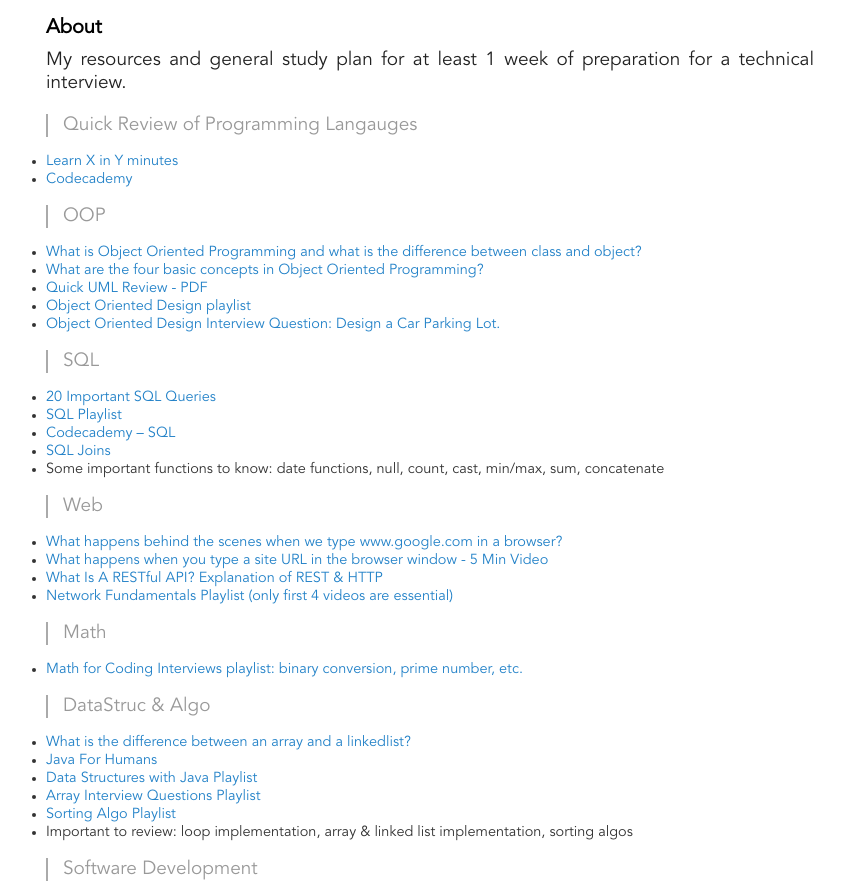
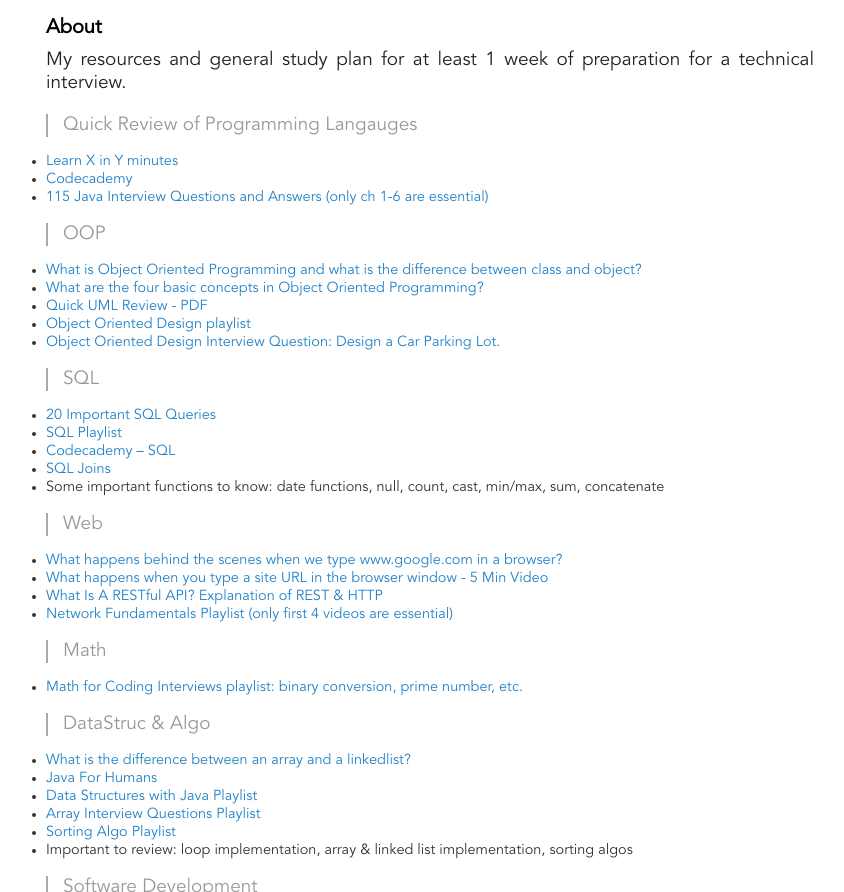
Before and after one commit to jpamata/jpamata.github.io, a Jekyll site: the page built from reviewer.md, in a window 1280 px wide, cut to the strip 460-1352 px from the top of the page. Shown: the whole strip, without its empty margins (210-1054 px from the left). Built offline with Jekyll 4.4.1, drawn with Linux system fonts in a browser that asks for light colours.

Commit message:
Update reviewer.md

```diff
--- a/reviewer.md
+++ b/reviewer.md
@@ -11,6 +11,7 @@
 
 - [Learn X in Y minutes](https://learnxinyminutes.com)
 - [Codecademy](https://www.codecademy.com/)
+- [115 Java Interview Questions and Answers (only ch 1-6 are essential)](https://snowdream.github.io/115-Java-Interview-Questions-and-Answers/115-Java-Interview-Questions-and-Answers/en/index.html)
 
 > OOP
 
```
